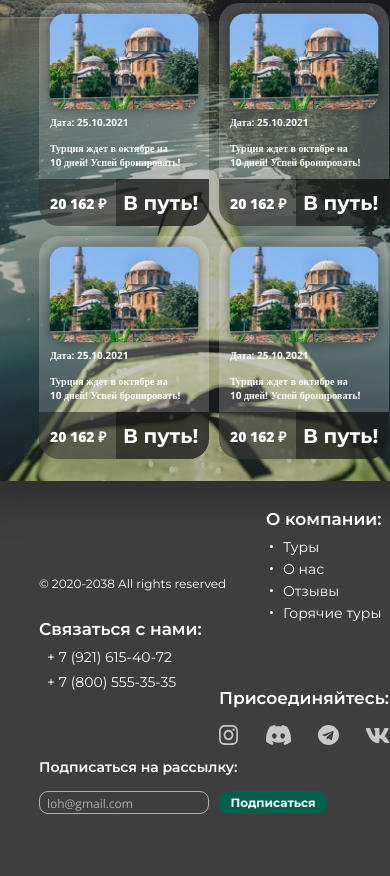
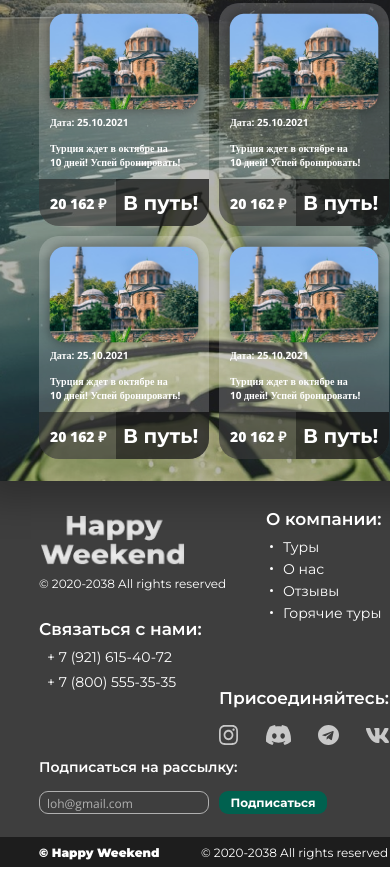
Before and after one commit to papey71/egorich, a plain HTML site: page tur_g1.html in a window 390 px wide. Shown: the part 342-1218 px from the top of the page. Drawn offline with nearby package versions, Linux system fonts and the light colour scheme.

Commit message:
Add files via upload

```diff
--- a/css/tur_g1.css
+++ b/css/tur_g1.css
@@ -1438,15 +1438,23 @@
     .footer-bg {
         position: absolute;
         width: 428px;
-        height: 414px;
+        height: 405px;
         left: 0px;
         top: 804px;
         background: #3E3E3E;
         z-index: -10;
     }
 
-    .logo-footer img {
-        display: none;
+    .logo-footer .img111 {
+        display: none;
+    }
+
+    .img112 {
+        position: absolute;
+        width: 147px;
+        height: 52px;
+        left: 39px;
+        top: 856px;
     }
 
     .logo-footer p {
@@ -1660,4 +1668,13 @@
         font-size: 12px;
         color: #FFFFFF;
     }
+
+    .sub-footer-bg {
+        position: absolute;
+        width: 428px;
+        height: 30px;
+        left: 0px;
+        top: 1179px;
+        background: #1D1D1D;
+    }
 }
--- a/tur_g1.html
+++ b/tur_g1.html
@@ -15,6 +15,7 @@
     <div class="main-bg2"><img src="img/turi/main-bg2.png" alt=""></div>
     <div class="main-bg3"><img src="img/glav/bg-phone.png" alt=""></div>
     <div class="footer-bg"></div>
+    <div class="sub-footer-bg"></div>
     <header>
         <a href="index.html">
             <div class="header-logo"></div>
@@ -234,7 +235,8 @@
     </section>
     <footer>
         <div class="logo-footer">
-            <img src="img/glav/logo2.png" alt="">
+            <img class="img111" src="img/glav/logo2.png" alt="">
+            <img class="img112" src="img/glav/logo-phone.png" alt="">
             <p>
                 © 2020-2038 All rights reserved
             </p>
@@ -344,6 +346,14 @@
                 </a>
             </div>
         </div>
+        <div class="sub-footer">
+            <h1>
+                © Happy Weekend
+            </h1>
+            <p>
+                © 2020-2038 All rights reserved
+            </p>
+        </div>
     </footer>
     <script src="https://code.jquery.com/jquery-3.6.0.slim.min.js" integrity="sha256-u7e5khyithlIdTpu22PHhENmPcRdFiHRjhAuHcs05RI=" crossorigin="anonymous"></script>
     <script>
```
